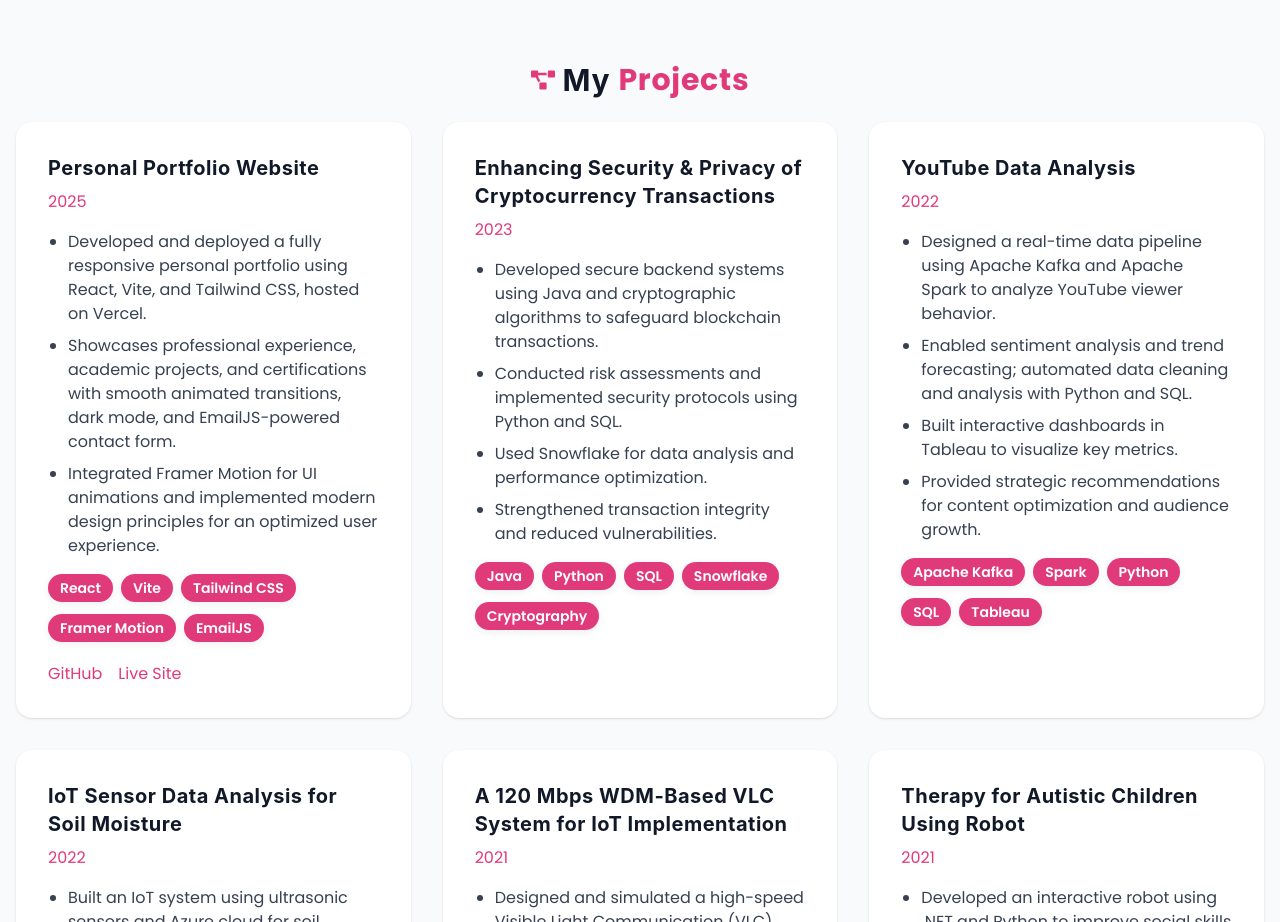
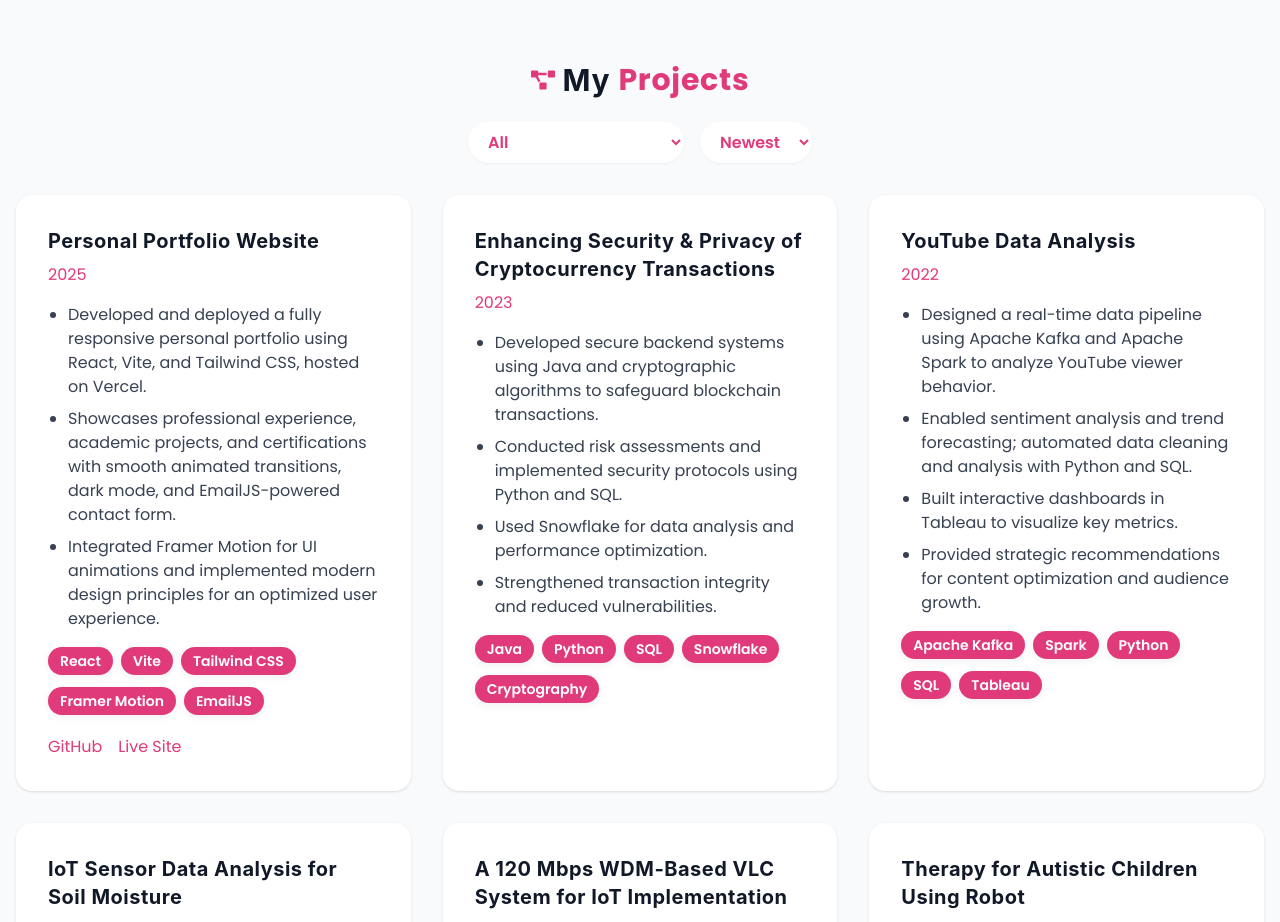
Before and after one commit to saicharankarasala/sai-charan-website, a React (Vite) app: page / in a window 1280 px wide. Shown: the part 4100-5022 px from the top of the page. Built offline with nearby package versions, Linux system fonts and the light colour scheme.

Commit message:
fix(projects): ensure filter and sort controls are visible above project grid

```diff
--- a/src/App.jsx
+++ b/src/App.jsx
@@ -621,6 +621,27 @@ const App = () => {
                     <FaProjectDiagram className="text-[#e13a7a] text-2xl section-icon" />
                     My <span className="text-[#e13a7a]">Projects</span>
                   </h2>
+                  {/* Filter & Sort Controls */}
+                  <div className="flex flex-wrap gap-4 mb-8 justify-center items-center">
+                    <select className="px-4 py-2 rounded-full border border-[#e13a7a] text-[#e13a7a] font-semibold bg-white shadow-sm" value={projectFilter} onChange={e => setProjectFilter(e.target.value)}>
+                      <option value="All">All</option>
+                      <optgroup label="Tech Stack">
+                        {allTechs.map(tech => <option key={tech} value={tech}>{tech}</option>)}
+                      </optgroup>
+                      <optgroup label="Type">
+                        {allTypes.map(type => <option key={type} value={type}>{type}</option>)}
+                      </optgroup>
+                      <optgroup label="Year">
+                        {allYears.map(year => <option key={year} value={year}>{year}</option>)}
+                      </optgroup>
+                    </select>
+                    <select className="px-4 py-2 rounded-full border border-[#e13a7a] text-[#e13a7a] font-semibold bg-white shadow-sm" value={projectSort} onChange={e => setProjectSort(e.target.value)}>
+                      <option value="Newest">Newest</option>
+                      <option value="Oldest">Oldest</option>
+                      <option value="A-Z">A-Z</option>
+                      <option value="Z-A">Z-A</option>
+                    </select>
+                  </div>
                   <div className="grid grid-cols-1 md:grid-cols-2 lg:grid-cols-3 gap-8">
                     {filteredProjects.map((project, idx) => (
                       <div key={project.title} className="bg-white rounded-2xl shadow p-8 text-gray-900 hover:scale-105 hover:shadow-2xl transition-transform duration-300">
```
